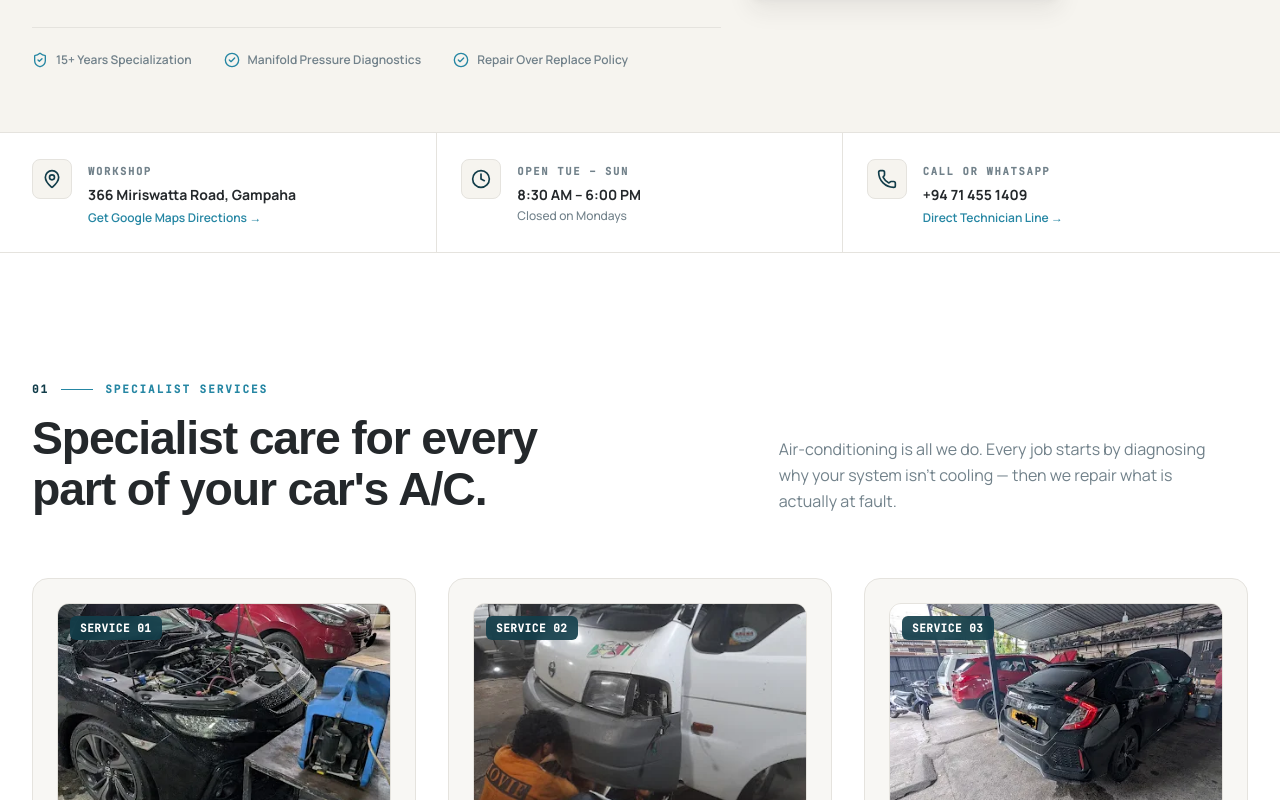
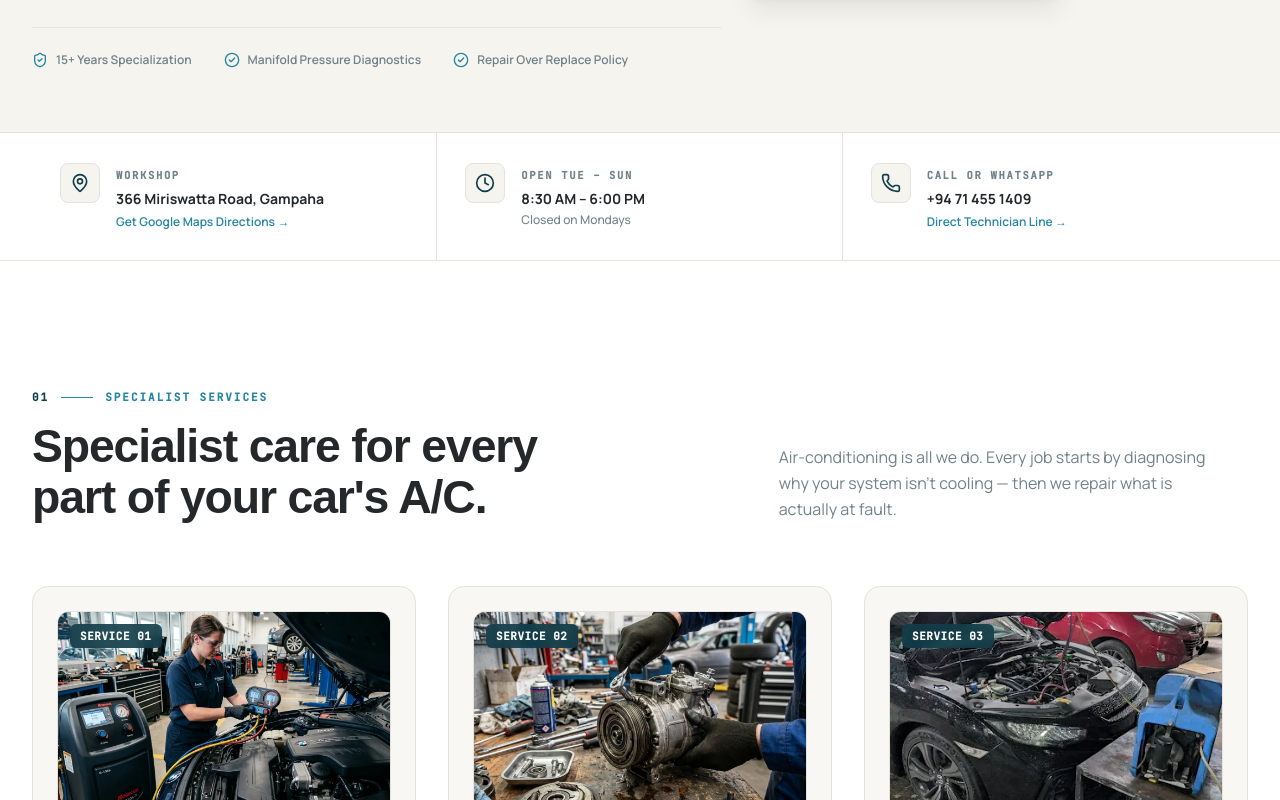
Before and after one commit to epunmanula/janaka-ac-newweb, a Next.js app: page / in a window 1280 px wide. Shown: the part 660-1460 px from the top of the page. Built offline with nearby package versions, Linux system fonts and the light colour scheme.

Commit message:
feat(brand): implement Luxury Minimalism UI/UX redesign v1.2

```diff
--- a/package.json
+++ b/package.json
@@ -1,6 +1,6 @@
 {
-  "name": "temp-app",
-  "version": "0.1.0",
+  "name": "janaka-auto-ac",
+  "version": "1.2.0",
   "private": true,
   "scripts": {
     "dev": "next dev",
--- a/src/components/HeroSection.tsx
+++ b/src/components/HeroSection.tsx
@@ -141,13 +141,13 @@ export const HeroSection: React.FC = () => {
       {/* Full-width Verified Business Facts Dock */}
       <div className="w-full border-t border-[#E5E3DE] bg-[#FFFFFF] shadow-xs">
         <div className="mx-auto max-w-7xl px-4 sm:px-6 lg:px-8">
-          <div className="grid grid-cols-1 divide-y divide-[#E5E3DE] sm:grid-cols-3 sm:divide-y-0 sm:divide-x">
+          <div className="grid grid-cols-1 divide-y divide-[#E5E3DE] sm:grid-cols-3 sm:divide-y-0 sm:divide-x border-x sm:border-x-0 border-[#E5E3DE]">
             {/* Workshop Address */}
             <a
               href={businessInfo.googleMapsDirectionsUrl}
               target="_blank"
               rel="noopener noreferrer"
-              className="group flex items-start gap-4 py-5 sm:py-6 sm:px-6 first:pl-0 transition-colors duration-200 hover:bg-[#F6F4EF]"
+              className="group flex items-start gap-4 p-6 sm:p-7 transition-colors duration-200 hover:bg-[#F6F4EF]"
             >
               <div className="mt-0.5 flex h-10 w-10 shrink-0 items-center justify-center rounded-lg border border-[#E5E3DE] bg-[#F6F4EF] text-[#123D4A] group-hover:border-[#2586A3] group-hover:bg-[#123D4A] group-hover:text-white transition-all">
                 <MapPin className="h-5 w-5" />
@@ -164,7 +164,7 @@ export const HeroSection: React.FC = () => {
             </a>
 
             {/* Operating Hours */}
-            <div className="flex items-start gap-4 py-5 sm:py-6 sm:px-6 transition-colors duration-200">
+            <div className="flex items-start gap-4 p-6 sm:p-7 transition-colors duration-200">
               <div className="mt-0.5 flex h-10 w-10 shrink-0 items-center justify-center rounded-lg border border-[#E5E3DE] bg-[#F6F4EF] text-[#123D4A]">
                 <Clock className="h-5 w-5" />
               </div>
@@ -184,7 +184,7 @@ export const HeroSection: React.FC = () => {
             {/* Direct Calling & WhatsApp */}
             <a
               href={`tel:${businessInfo.phoneRaw}`}
-              className="group flex items-start gap-4 py-5 sm:py-6 sm:px-6 transition-colors duration-200 hover:bg-[#F6F4EF]"
+              className="group flex items-start gap-4 p-6 sm:p-7 transition-colors duration-200 hover:bg-[#F6F4EF]"
             >
               <div className="mt-0.5 flex h-10 w-10 shrink-0 items-center justify-center rounded-lg border border-[#E5E3DE] bg-[#F6F4EF] text-[#123D4A] group-hover:border-[#2586A3] group-hover:bg-[#123D4A] group-hover:text-white transition-all">
                 <Phone className="h-5 w-5" />
--- a/src/components/SiteFooter.tsx
+++ b/src/components/SiteFooter.tsx
@@ -103,6 +103,10 @@ export const SiteFooter: React.FC = () => (
           <span className="hidden text-white/20 sm:inline" aria-hidden="true">
             •
           </span>
+          <span className="font-mono text-[11px] text-[#2586A3]">v1.2 · Luxury Minimalism</span>
+          <span className="hidden text-white/20 sm:inline" aria-hidden="true">
+            •
+          </span>
           <p className="flex items-center gap-1.5 text-[#A0B1BA]">
             <span>Designed & Developed by</span>
             <a
--- a/src/data/janakaData.ts
+++ b/src/data/janakaData.ts
@@ -77,8 +77,8 @@ export const servicesData: ServiceItem[] = [
       'System vacuum to remove air and moisture before charging',
       'High- and low-side pressure check with manifold gauges',
     ],
-    image: '/ac-diagnostics.webp',
-    imageAlt: 'Manifold gauges connected to a black hatchback in the Janaka Auto AC workshop',
+    image: '/ac-gas-filling.webp',
+    imageAlt: 'Refrigerant recovery and charging equipment in the workshop',
   },
   {
     id: 'compressor',
@@ -91,8 +91,8 @@ export const servicesData: ServiceItem[] = [
       'Clutch, bearing and seal repairs',
       'Replacement when a repair is not the right option',
     ],
-    image: '/ac-repair-job.webp',
-    imageAlt: 'Technician working beneath the front of a van in the workshop at night',
+    image: '/compressor-repair.webp',
+    imageAlt: 'Disassembled automotive AC compressor unit under precision inspection',
   },
   {
     id: 'leak-testing',
@@ -105,8 +105,8 @@ export const servicesData: ServiceItem[] = [
       'Inspection of hoses, O-rings, joints and service valves',
       'Repair of the leaking part before recharging',
     ],
-    image: '/workshop-vehicles.webp',
-    imageAlt: 'Vehicles parked in the covered service bays at Janaka Auto AC',
+    image: '/ac-diagnostics.webp',
+    imageAlt: 'High and low side manifold gauge set connected to vehicle service ports',
   },
   {
     id: 'condenser-evaporator',
@@ -133,8 +133,8 @@ export const servicesData: ServiceItem[] = [
       'Electrical, sensor and control checks',
       'A clear explanation of what was found before work begins',
     ],
-    image: '/ac-diagnostics.webp',
-    imageAlt: 'A/C service equipment connected to a vehicle under diagnosis',
+    image: '/ac-temp-test.webp',
+    imageAlt: 'Digital thermometer measuring chilled vent air temperature in vehicle cabin',
   },
   {
     id: 'airflow-sanitization',
@@ -148,7 +148,7 @@ export const servicesData: ServiceItem[] = [
       'Vent and duct cleaning for odours',
     ],
     image: '/completed-job.webp',
-    imageAlt: 'Blue saloon car after service, parked outside',
+    imageAlt: 'Customer vehicle completed and ready for pickup outside the workshop',
   },
 ];
 
```
